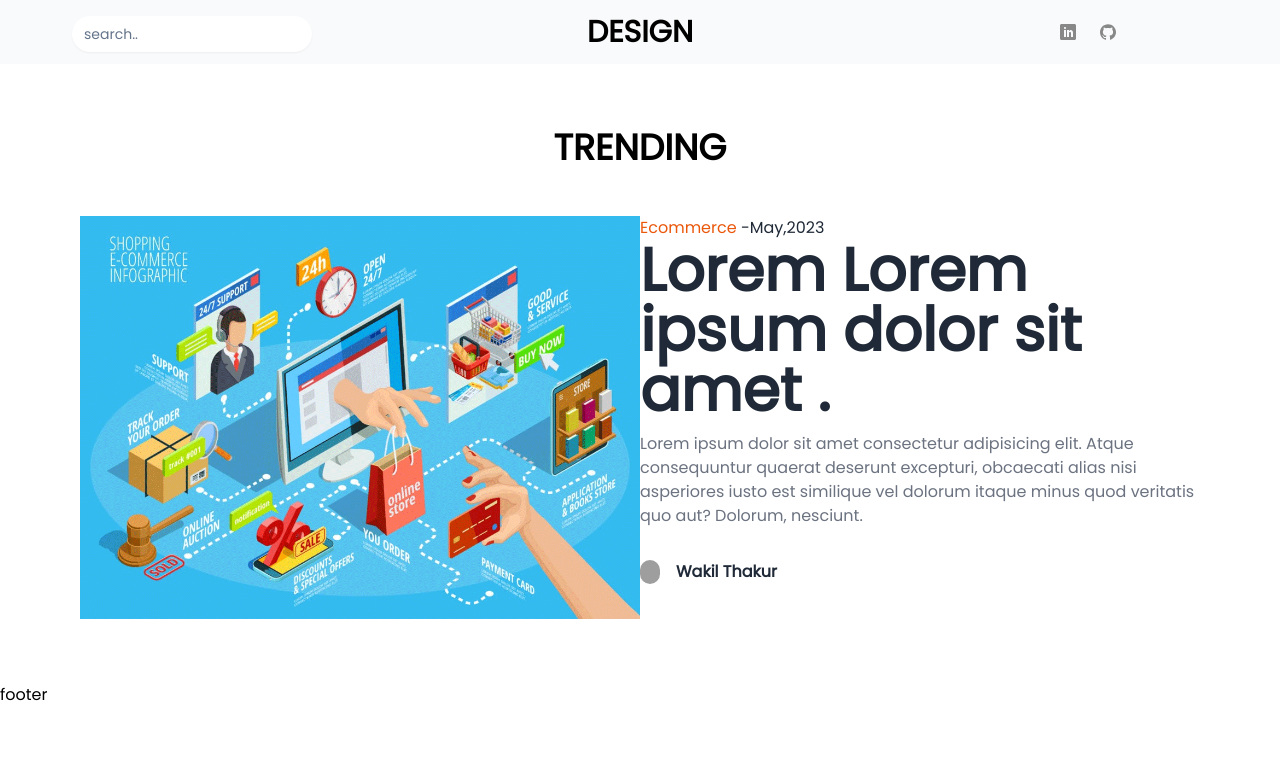
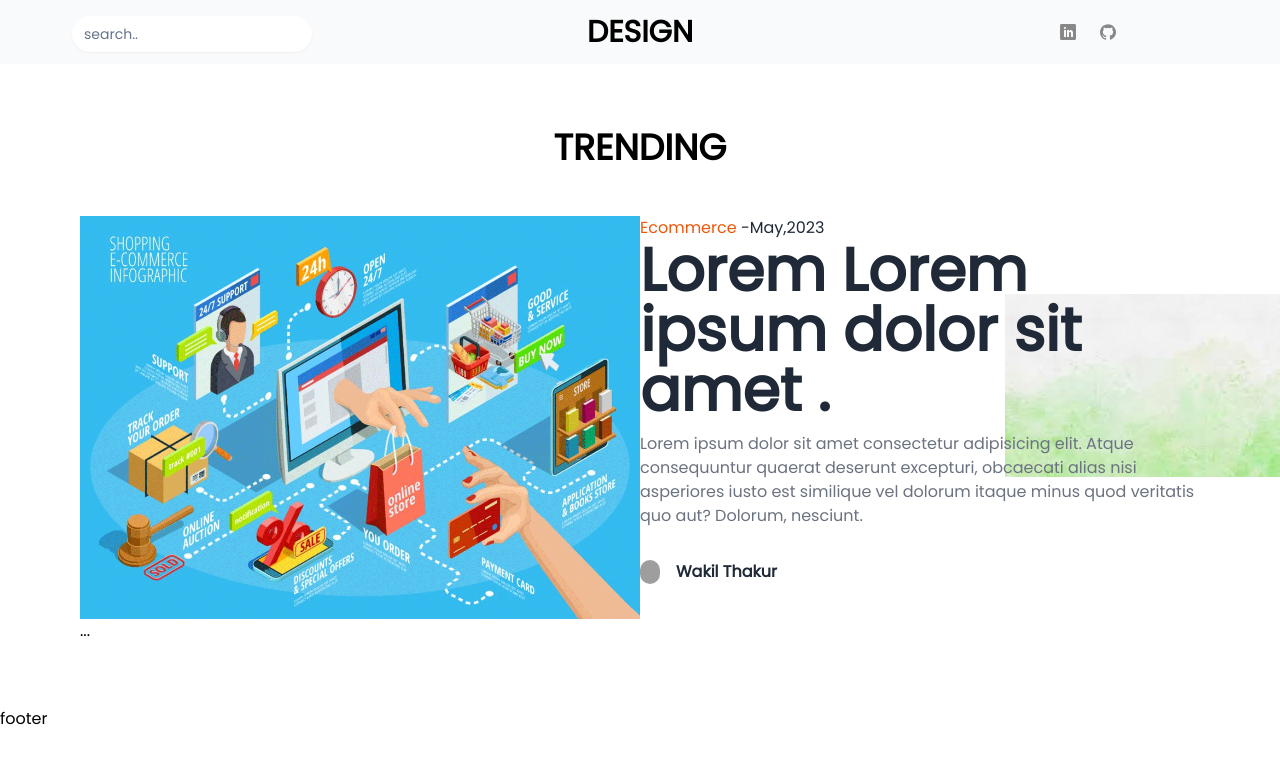
Before and after one commit to wakininja/AjarghKreationAssignment, a Next.js app: page / in a window 1280 px wide. Shown: the top 764 px of the page. Built offline with nearby package versions, Linux system fonts and the light colour scheme; grey boxes are pictures that could not be loaded.

Commit message:
Feat: Swiper feature is added

```diff
--- a/package.json
+++ b/package.json
@@ -17,6 +17,7 @@
     "react": "18.2.0",
     "react-dom": "18.2.0",
     "react-icons": "^4.8.0",
+    "swiper": "^9.3.2",
     "tailwindcss": "3.3.2"
   }
 }
--- a/src/components/section1.js
+++ b/src/components/section1.js
@@ -1,44 +1,81 @@
 import Image from "next/image";
 import Link from "next/link";
 import Author from "./_child/author";
+// Import Swiper React components
+import { Swiper, SwiperSlide } from "swiper/react";
+// Import Swiper styles
+import "swiper/css";
 
 export default function section1() {
+    const bg={
+        background:"url('/images/banner/ban1.jpg')no-repeat",
+        backgroundPosition:"right"
+    }
   return (
-    <section className="py-16">
+    <section className="py-16" style={bg}>
       <div className="Container mx-auto md:px-20">
         <h1 className="font-bold text-4xl pb-12 text-center">TRENDING</h1>
 
         {/* This is for containing our image and information of blog */}
+        <Swiper
 
-            {Slide()}
+          slidesPerView={1}
+
+        >
+          <SwiperSlide>{Slide()}</SwiperSlide>
+          <SwiperSlide>{Slide()}</SwiperSlide>
+          <SwiperSlide>{Slide()}</SwiperSlide>
+          <SwiperSlide>{Slide()}</SwiperSlide>
+          <SwiperSlide>{Slide()}</SwiperSlide>
+          <SwiperSlide>{Slide()}</SwiperSlide>
+
+          ...
+        </Swiper>
+
 
       </div>
     </section>
-  )
+  );
 }
 
 //  because we are going to itrate over array just making function for this
 
- function Slide(){
+function Slide() {
   return (
     <div className="grid md:grid-cols-2">
       <div className="image">
-            <Link href={"/"}><Image src={"/images/img1.png"} width={600} height={600}/></Link>
+        <Link href={"/"}>
+          <Image src={"/images/img1.png"} width={600} height={600} />
+        </Link>
       </div>
       <div className="info flex justify-cente flex-col">
         <div className="category">
-            <Link className="text-orange-600 hover:text-orange-800" href={"/"}>Ecommerce</Link>
-            <Link className="text-gray-800 hover:text-gray-600" href={"/"}> -May,2023</Link>
+          <Link className="text-orange-600 hover:text-orange-800" href={"/"}>
+            Ecommerce
+          </Link>
+          <Link className="text-gray-800 hover:text-gray-600" href={"/"}>
+            {" "}
+            -May,2023
+          </Link>
         </div>
         <div className="title">
-            <Link className="text-3xl md:text-6xl font-bold text-gray-800 hover:text-gray-600" href={"/"}> Lorem Lorem ipsum dolor sit amet . </Link>
+          <Link
+            className="text-3xl md:text-6xl font-bold text-gray-800 hover:text-gray-600"
+            href={"/"}
+          >
+            {" "}
+            Lorem Lorem ipsum dolor sit amet .{" "}
+          </Link>
         </div>
         <p className="text-gray-500 py-3">
-            Lorem ipsum dolor sit amet consectetur adipisicing elit. Atque consequuntur quaerat deserunt excepturi, obcaecati alias nisi asperiores iusto est similique vel dolorum itaque minus quod veritatis quo aut? Dolorum, nesciunt.
+          Lorem ipsum dolor sit amet consectetur adipisicing elit. Atque
+          consequuntur quaerat deserunt excepturi, obcaecati alias nisi
+          asperiores iusto est similique vel dolorum itaque minus quod veritatis
+          quo aut? Dolorum, nesciunt.
         </p>
 
-       <Author/>
+        <Author />
       </div>
     </div>
-  )
+  );
 }
```
Also changed, not shown: public/images/banner/ban1.jpg (added), 1 other file (tests, documents, lock files or other folders). Lines whose indentation alone changed are shown as unchanged.
